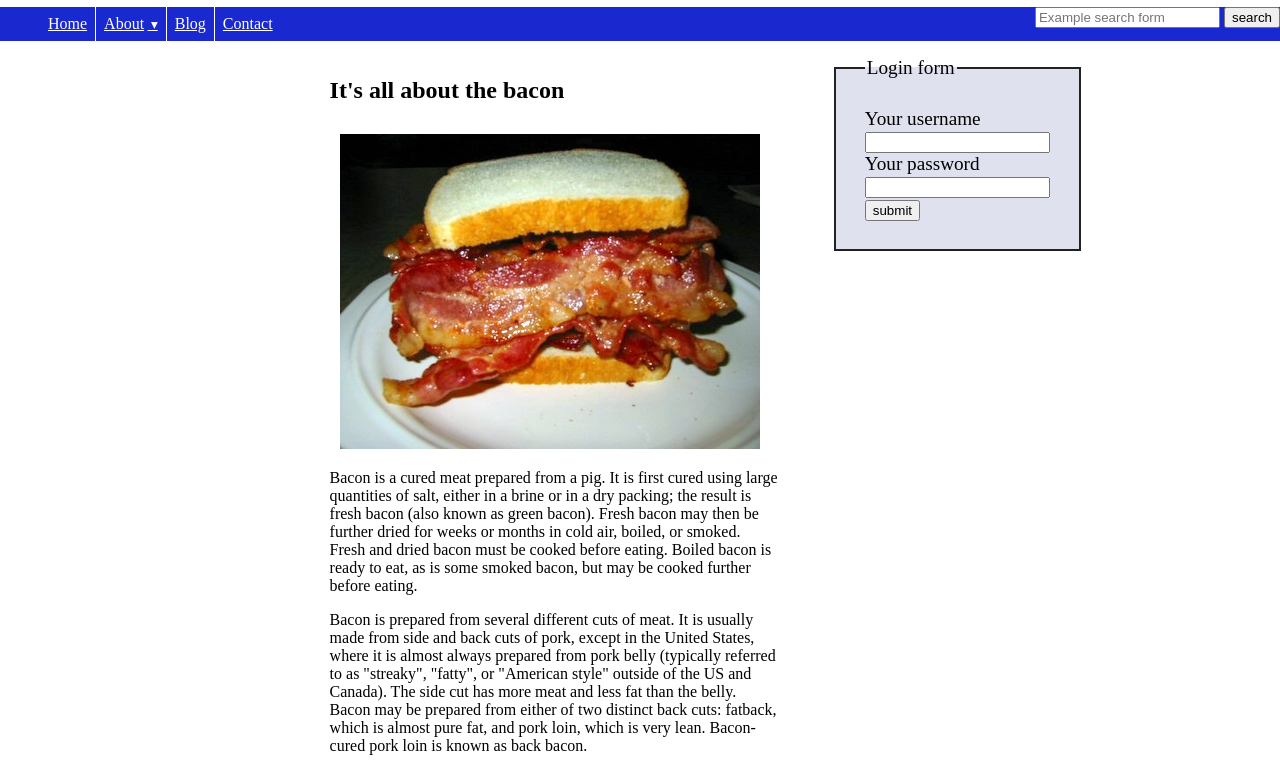
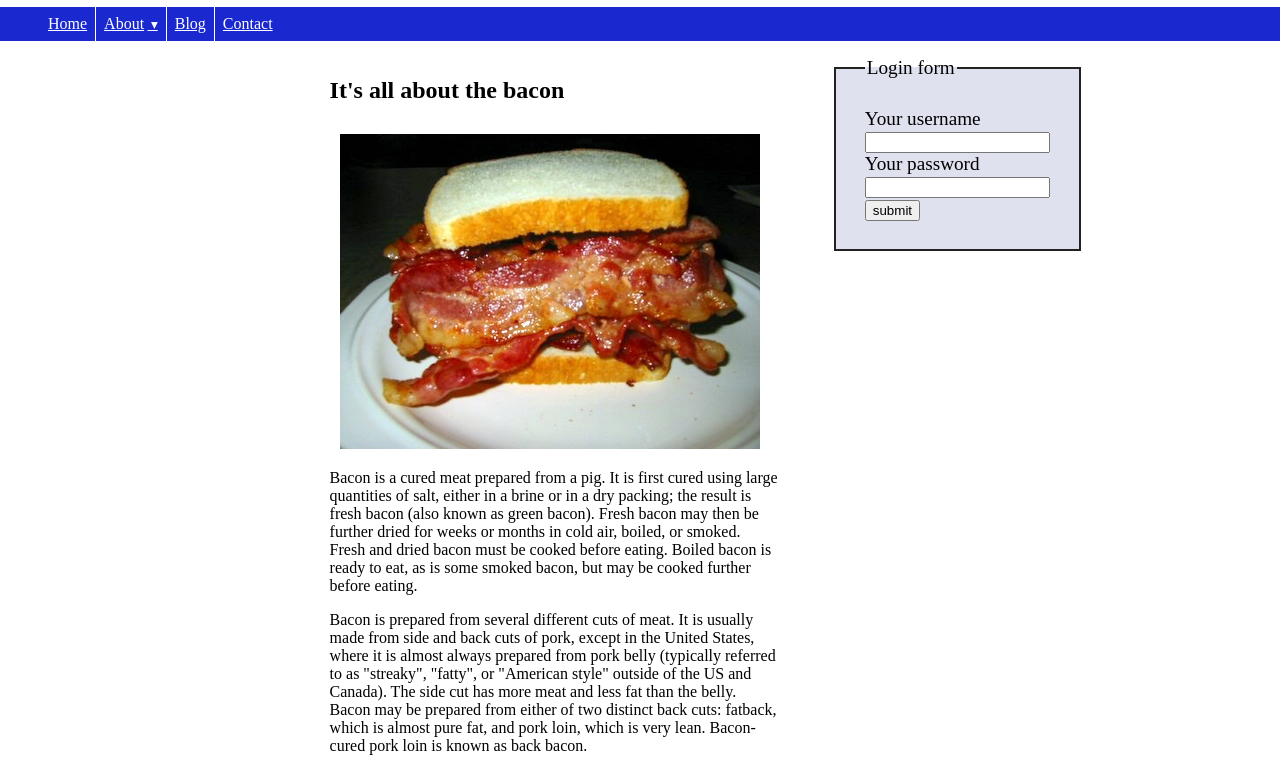
Before and after one commit to XeroX212/Assignment3, a plain HTML site: page index.html in a window 1280 px wide. Shown: the part 73-841 px from the top of the page. Drawn offline with nearby package versions, Linux system fonts and the light colour scheme.

Commit message:
search form remove

```diff
--- a/index.html
+++ b/index.html
@@ -14,10 +14,6 @@
 <body>
 <header role="banner">
   <h1>Bacon Lover</h1>
-     <form role='search'>
-      <input type='search' placeholder='Example search form'>
-      <input type='submit' value='search'>
-    </form>
         <nav role="navigation" aria-label="nav">
             <ul class="with-dropdowns">
                 <li><a href="#">Home</a></li>
```
